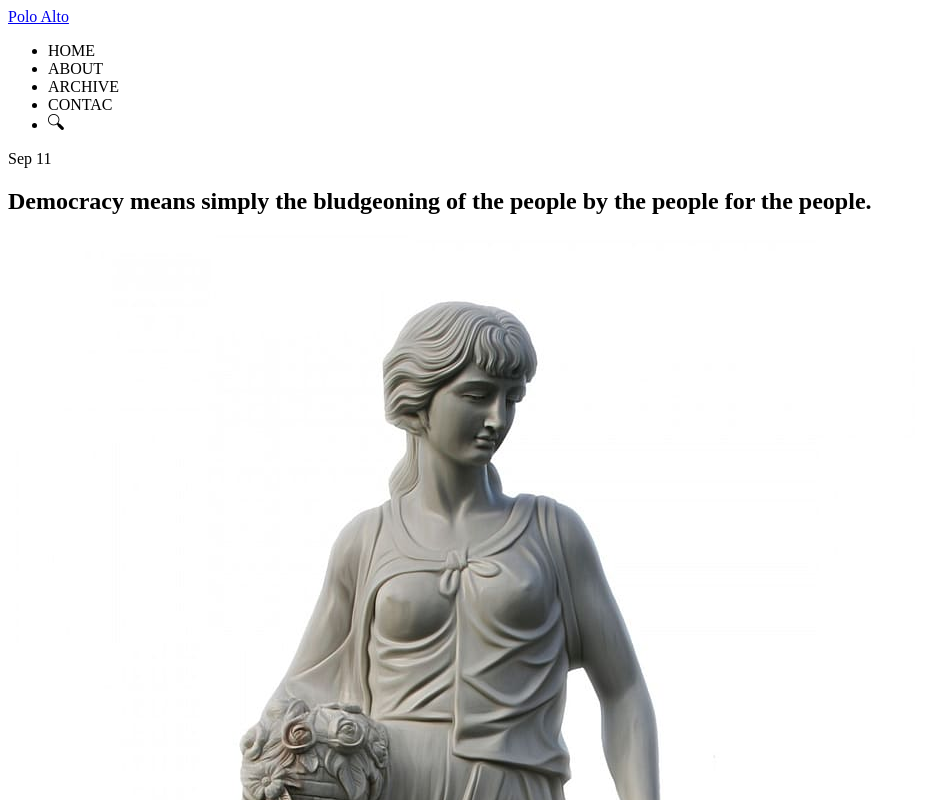
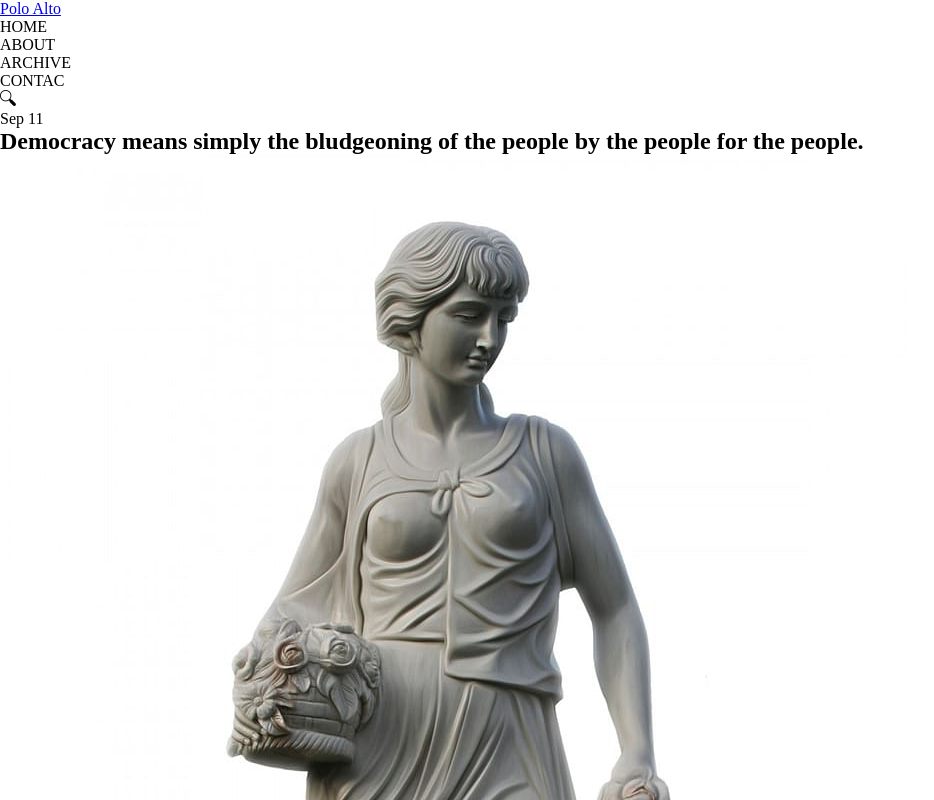
Before and after one commit to Joca411/Mladja-HTML-CSS, a plain HTML site: page index.html in a window 1280 px wide. Shown: the top 800 px of the page, without its empty margins (0-934 px from the left). Drawn offline with Linux system fonts and the light colour scheme.

Commit message:
change index and css file

```diff
--- a/css/main.css
+++ b/css/main.css
@@ -0,0 +1,5 @@
+* {
+	margin: 0;
+	padding: 0;
+	box-sizing: border-box;
+}
--- a/index.html
+++ b/index.html
@@ -4,6 +4,7 @@
 		<meta charset="UTF-8" />
 		<meta name="viewport" content="width=device-width, initial-scale=1.0" />
 		<title>Palo Alto</title>
+		<link rel="stylesheet" href="css/main.css" />
 	</head>
 	<body>
 		<div class="container">
```
